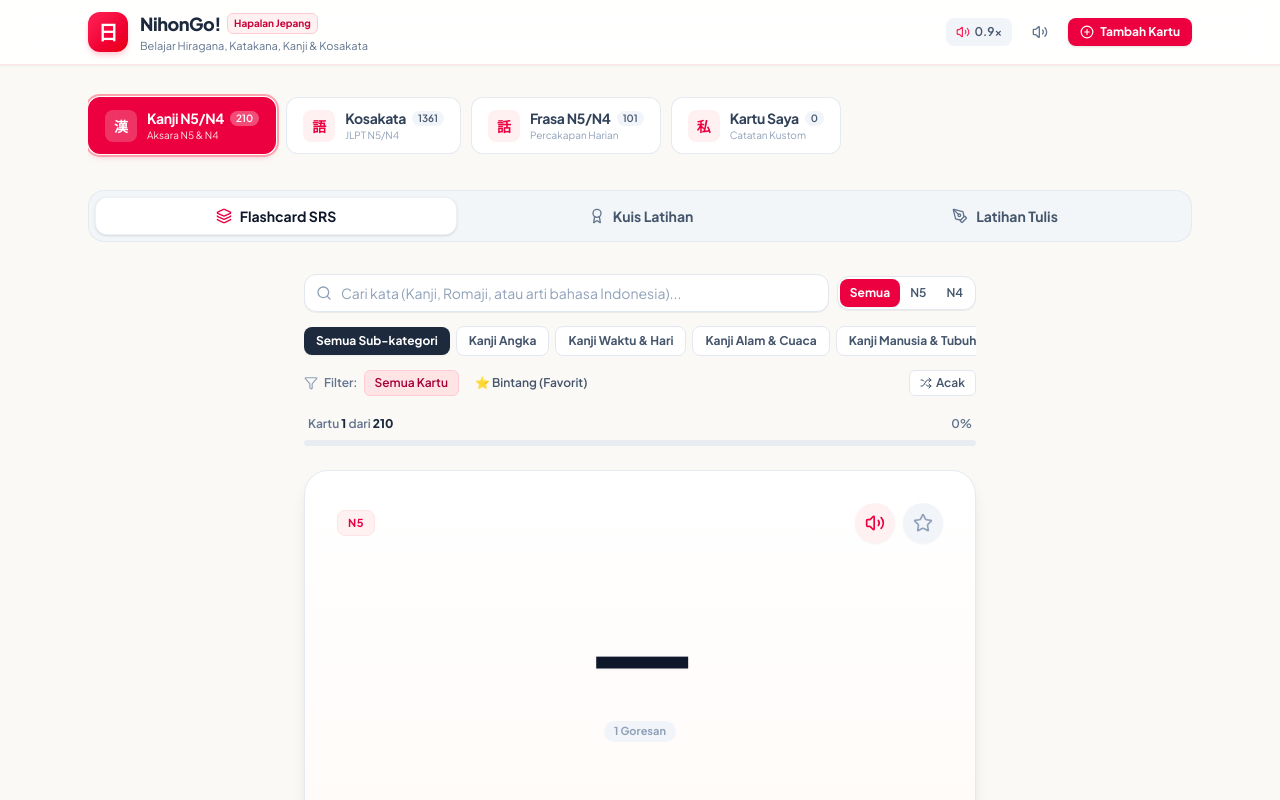
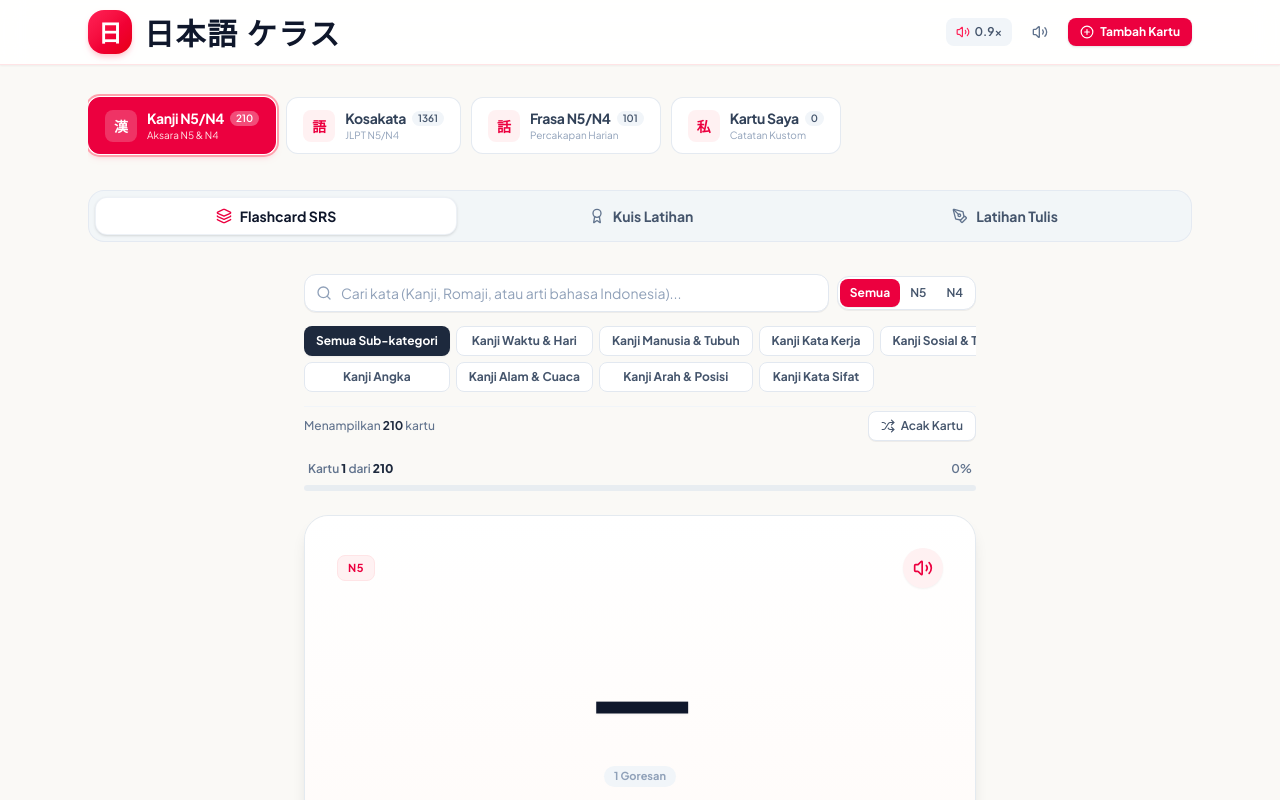
Before and after one commit to andreasjefrynb-spec/-Benky-, a React (Vite) app: page / in a window 1280 px wide. Shown: the top 800 px of the page. Built offline with nearby package versions, Linux system fonts and the light colour scheme; a web font is replaced by a local one.

Commit message:
feat: rebrand application to 日本語 ケラス
Update brand name across metadata, UI, and documentation. Refactor Flashcard and Vocabulary view components to remove unused favorite/star functionality and improve group shortcut layout.

```diff
--- a/index.html
+++ b/index.html
@@ -3,9 +3,9 @@
   <head>
     <meta charset="UTF-8" />
     <meta name="viewport" content="width=device-width, initial-scale=1.0" />
-    <title>Aplikasi Hapalan Jepang</title>
+    <title>日本語 ケラス</title>
     <meta name="description" content="Aplikasi belajar dan hapalan bahasa Jepang interaktif dengan Kanji N5/N4, Kosakata JLPT, Frasa, audio pelafalan, Flashcards, kuis, dan kanvas latihan menulis Kanji." />
-    <meta property="og:title" content="Aplikasi Hapalan Jepang" />
+    <meta property="og:title" content="日本語 ケラス" />
     <meta property="og:description" content="Aplikasi belajar dan hapalan bahasa Jepang interaktif dengan Kanji N5/N4, Kosakata JLPT, Frasa, audio pelafalan, Flashcards, kuis, dan kanvas latihan menulis Kanji." />
     <meta property="og:type" content="website" />
     <meta name="twitter:card" content="summary_large_image" />
--- a/metadata.json
+++ b/metadata.json
@@ -1,5 +1,5 @@
 {
-  "name": "Aplikasi Hapalan Jepang",
+  "name": "日本語 ケラス",
   "description": "Aplikasi belajar dan hapalan bahasa Jepang interaktif dengan Kanji N5/N4, Kosakata JLPT, Frasa, audio pelafalan, Flashcards, kuis, dan kanvas latihan menulis Kanji.",
   "requestFramePermissions": [],
   "majorCapabilities": ["MAJOR_CAPABILITY_SERVER_SIDE_GEMINI_API"]
--- a/src/App.tsx
+++ b/src/App.tsx
@@ -305,7 +305,7 @@ export default function App() {
       <footer className="border-t border-slate-200/80 bg-white py-4 text-center text-xs text-slate-400">
         <div className="max-w-6xl mx-auto px-4 flex flex-col sm:flex-row items-center justify-between gap-2">
           <p>
-            Aplikasi Hapalan Jepang &copy; {new Date().getFullYear()} &bull; Didesain untuk Pembelajar Bahasa Jepang
+            日本語 ケラス &copy; {new Date().getFullYear()} &bull; Didesain untuk Pembelajar Bahasa Jepang
           </p>
           <div className="flex items-center gap-3 text-slate-500 font-medium">
             <span>Kanji N5 & N4 (210)</span>
--- a/src/components/FlashcardView.tsx
+++ b/src/components/FlashcardView.tsx
@@ -2,7 +2,6 @@ import React, { useState, useEffect, useCallback } from 'react';
 import { motion, AnimatePresence } from 'motion/react';
 import {
   Volume2,
-  Star,
   RotateCw,
   ChevronLeft,
   ChevronRight,
@@ -10,7 +9,6 @@ import {
   Lightbulb,
   Sparkles,
   BookOpen,
-  Filter,
   Search,
   X,
 } from 'lucide-react';
@@ -21,7 +19,7 @@ interface FlashcardViewProps {
   cards: CardItem[];
   progress: Record<string, UserItemProgress>;
   onUpdateProgress: (id: string, status: 'new' | 'learning' | 'mastered') => void;
-  onToggleFavorite: (id: string) => void;
+  onToggleFavorite?: (id: string) => void;
   speechRate: number;
   initialSubCategory?: string;
   initialLevel?: 'all' | 'N5' | 'N4';
@@ -30,7 +28,6 @@ interface FlashcardViewProps {
 export const FlashcardView: React.FC<FlashcardViewProps> = ({
   cards,
   progress,
-  onToggleFavorite,
   speechRate,
   initialSubCategory = 'all',
   initialLevel = 'all',
@@ -38,7 +35,6 @@ export const FlashcardView: React.FC<FlashcardViewProps> = ({
   const [currentIndex, setCurrentIndex] = useState(0);
   const [isFlipped, setIsFlipped] = useState(false);
   const [selectedSubCategory, setSelectedSubCategory] = useState<string>(initialSubCategory);
-  const [statusFilter, setStatusFilter] = useState<'all' | 'favorite'>('all');
   const [levelFilter, setLevelFilter] = useState<'all' | 'N5' | 'N4'>(initialLevel);
   const [searchQuery, setSearchQuery] = useState('');
   const [shuffledCards, setShuffledCards] = useState<CardItem[]>(cards);
@@ -46,7 +42,7 @@ export const FlashcardView: React.FC<FlashcardViewProps> = ({
   // Check if current cards collection has level tags (e.g. N5 / N4)
   const hasLevelTags = cards.some(c => c.level === 'N5' || c.level === 'N4');
 
-  // Filter cards based on subcategory, level, search, and status
+  // Filter cards based on subcategory, level, and search query
   const filteredCards = shuffledCards.filter((card) => {
     // Subcategory check
     if (selectedSubCategory !== 'all' && card.subCategory !== selectedSubCategory) {
@@ -71,10 +67,6 @@ export const FlashcardView: React.FC<FlashcardViewProps> = ({
       }
     }
 
-    const itemProg = progress[card.id];
-    const isFav = !!itemProg?.isFavorite;
-
-    if (statusFilter === 'favorite') return isFav;
     return true;
   });
 
@@ -96,7 +88,6 @@ export const FlashcardView: React.FC<FlashcardViewProps> = ({
   const currentCard = filteredCards[currentIndex] || null;
   const currentProg = currentCard ? progress[currentCard.id] : null;
   const isMastered = currentProg?.status === 'mastered';
-  const isFav = !!currentProg?.isFavorite;
 
   const handleFlip = useCallback(() => {
     soundManager.playFlipSound();
@@ -272,12 +263,15 @@ export const FlashcardView: React.FC<FlashcardViewProps> = ({
           )}
         </div>
 
-        {/* Subcategory Pills */}
+        {/* Subcategory Pills - Ditumpuk 2 Baris */}
         {availableSubCats.length > 0 && (
-          <div className="flex items-center gap-1.5 overflow-x-auto no-scrollbar py-1">
+          <div className="grid grid-rows-2 grid-flow-col auto-cols-max gap-1.5 overflow-x-auto no-scrollbar py-1">
             <button
-              onClick={() => setSelectedSubCategory('all')}
-              className={`px-3 py-1.5 rounded-lg text-xs font-bold transition-all shrink-0 cursor-pointer ${
+              onClick={() => {
+                setSelectedSubCategory('all');
+                setCurrentIndex(0);
+              }}
+              className={`px-3 py-1.5 rounded-lg text-xs font-bold transition-all shrink-0 cursor-pointer whitespace-nowrap ${
                 selectedSubCategory === 'all'
                   ? 'bg-slate-800 text-white shadow-xs'
                   : 'bg-white text-slate-600 border border-slate-200 hover:bg-slate-50'
@@ -288,8 +282,11 @@ export const FlashcardView: React.FC<FlashcardViewProps> = ({
             {availableSubCats.map((sub) => (
               <button
                 key={sub}
-                onClick={() => setSelectedSubCategory(sub)}
-                className={`px-3 py-1.5 rounded-lg text-xs font-bold transition-all shrink-0 cursor-pointer ${
+                onClick={() => {
+                  setSelectedSubCategory(sub);
+                  setCurrentIndex(0);
+                }}
+                className={`px-3 py-1.5 rounded-lg text-xs font-bold transition-all shrink-0 cursor-pointer whitespace-nowrap ${
                   selectedSubCategory === sub
                     ? 'bg-rose-600 text-white shadow-xs'
                     : 'bg-white text-slate-600 border border-slate-200 hover:bg-slate-50'
@@ -301,42 +298,20 @@ export const FlashcardView: React.FC<FlashcardViewProps> = ({
           </div>
         )}
 
-        {/* Filter bar and controls */}
-        <div className="flex items-center justify-between gap-2 flex-wrap text-xs">
-          <div className="flex items-center gap-1.5">
-            <Filter className="w-3.5 h-3.5 text-slate-400" />
-            <span className="font-semibold text-slate-500">Filter:</span>
-            {(['all', 'favorite'] as const).map((mode) => {
-              const labels = {
-                all: 'Semua Kartu',
-                favorite: '⭐ Bintang (Favorit)',
-              };
-              return (
-                <button
-                  key={mode}
-                  onClick={() => setStatusFilter(mode)}
-                  className={`px-2.5 py-1 rounded-md font-semibold transition-all cursor-pointer ${
-                    statusFilter === mode
-                      ? 'bg-rose-100 text-rose-800 font-bold border border-rose-200'
-                      : 'text-slate-600 hover:text-slate-900 hover:bg-slate-100'
-                  }`}
-                >
-                  {labels[mode]}
-                </button>
-              );
-            })}
-          </div>
+        {/* Action Controls */}
+        <div className="flex items-center justify-between gap-2 text-xs pt-1 border-t border-slate-100">
+          <span className="text-slate-500 font-medium">
+            Menampilkan <strong className="text-slate-800">{filteredCards.length}</strong> kartu
+          </span>
 
-          <div className="flex items-center gap-2">
-            <button
-              onClick={handleShuffle}
-              className="flex items-center gap-1 px-2.5 py-1 text-slate-600 hover:text-slate-900 bg-white border border-slate-200 hover:bg-slate-50 rounded-md font-semibold transition-colors"
-              title="Acak urutan kartu"
-            >
-              <Shuffle className="w-3 h-3" />
-              <span>Acak</span>
-            </button>
-          </div>
+          <button
+            onClick={handleShuffle}
+            className="flex items-center gap-1.5 px-3 py-1.5 text-slate-600 hover:text-slate-900 bg-white border border-slate-200 hover:bg-slate-50 rounded-lg font-semibold transition-colors cursor-pointer shadow-2xs"
+            title="Acak urutan kartu"
+          >
+            <Shuffle className="w-3.5 h-3.5" />
+            <span>Acak Kartu</span>
+          </button>
         </div>
       </div>
 
@@ -382,25 +357,11 @@ export const FlashcardView: React.FC<FlashcardViewProps> = ({
                 {/* Audio button */}
                 <button
                   onClick={() => soundManager.speak(currentCard.kanji || currentCard.japanese, speechRate)}
-                  className="p-2.5 rounded-full bg-rose-50 text-rose-600 hover:bg-rose-100 hover:scale-105 active:scale-95 transition-all shadow-xs"
+                  className="p-2.5 rounded-full bg-rose-50 text-rose-600 hover:bg-rose-100 hover:scale-105 active:scale-95 transition-all shadow-xs cursor-pointer"
                   title="Putar Audio Pelafalan"
                   aria-label="Putar audio"
                 >
                   <Volume2 className="w-5 h-5" />
-                </button>
-
-                {/* Favorite button */}
-                <button
-                  onClick={() => onToggleFavorite(currentCard.id)}
-                  className={`p-2.5 rounded-full transition-all shadow-xs ${
-                    isFav
-                      ? 'bg-amber-100 text-amber-500'
-                      : 'bg-slate-100 text-slate-400 hover:text-amber-500 hover:bg-amber-50'
-                  }`}
-                  title={isFav ? 'Hapus dari Bintang' : 'Tandai Bintang'}
-                  aria-label="Tandai favorit"
-                >
-                  <Star className={`w-5 h-5 ${isFav ? 'fill-amber-400' : ''}`} />
                 </button>
               </div>
             </div>
--- a/src/components/Navbar.tsx
+++ b/src/components/Navbar.tsx
@@ -22,21 +22,13 @@ export const Navbar: React.FC<NavbarProps> = ({
       <div className="max-w-6xl mx-auto px-4 sm:px-6 h-16 flex items-center justify-between">
         {/* Brand Logo & Name */}
         <div className="flex items-center gap-3">
-          <div className="w-10 h-10 rounded-xl bg-gradient-to-br from-rose-500 to-red-600 text-white flex items-center justify-center font-bold text-xl shadow-md shadow-rose-200">
+          <div className="w-11 h-11 rounded-2xl bg-gradient-to-br from-rose-500 to-red-600 text-white flex items-center justify-center font-bold text-2xl shadow-md shadow-rose-200 shrink-0">
             日
           </div>
           <div>
-            <div className="flex items-center gap-1.5">
-              <h1 className="text-lg font-extrabold text-slate-800 tracking-tight">
-                NihonGo!
-              </h1>
-              <span className="px-1.5 py-0.5 text-[10px] font-bold bg-rose-50 text-rose-700 rounded-md border border-rose-200">
-                Hapalan Jepang
-              </span>
-            </div>
-            <p className="text-[11px] text-slate-500 hidden sm:block">
-              Belajar Hiragana, Katakana, Kanji & Kosakata
-            </p>
+            <h1 className="text-2xl sm:text-3xl font-black text-slate-900 font-jp tracking-wider leading-none">
+              日本語 ケラス
+            </h1>
           </div>
         </div>
 
--- a/src/components/VocabGroupView.tsx
+++ b/src/components/VocabGroupView.tsx
@@ -8,8 +8,7 @@ import {
   Layers,
   BookOpen,
   Sparkles,
-  CheckCircle2,
-  Star
+  CheckCircle2
 } from 'lucide-react';
 import { CardItem, UserItemProgress } from '../types';
 import { soundManager } from '../utils/audio';
@@ -309,8 +308,8 @@ export const VocabGroupView: React.FC<VocabGroupViewProps> = ({
           </div>
         </div>
 
-        {/* Group Shortcut Quick Jump Bar */}
-        <div className="flex items-center gap-1.5 overflow-x-auto no-scrollbar py-1 text-xs">
+        {/* Group Shortcut Quick Jump Bar - Ditumpuk 2 Baris */}
+        <div className="grid grid-rows-2 grid-flow-col auto-cols-max gap-1.5 overflow-x-auto no-scrollbar py-1 text-xs">
           <button
             onClick={() => scrollToGroup('all')}
             className={`px-3 py-1.5 rounded-xl font-bold whitespace-nowrap transition-all cursor-pointer ${
@@ -444,7 +443,6 @@ export const VocabGroupView: React.FC<VocabGroupViewProps> = ({
                     {group.cards.map((card) => {
                       const itemProg = progress[card.id];
                       const isMastered = itemProg?.status === 'mastered';
-                      const isFav = !!itemProg?.isFavorite;
 
                       return (
                         <div
@@ -508,7 +506,7 @@ export const VocabGroupView: React.FC<VocabGroupViewProps> = ({
                             )}
                           </div>
 
-                          {/* Card Bottom: Audio Pronounce & Favorite */}
+                          {/* Card Bottom: Audio Pronounce */}
                           <div className="flex items-center justify-between pt-2">
                             <button
                               onClick={() => playWordAudio(card.japanese)}
@@ -518,20 +516,6 @@ export const VocabGroupView: React.FC<VocabGroupViewProps> = ({
                               <Volume2 className="w-4 h-4" />
                               <span className="text-[11px]">Audio</span>
                             </button>
-
-                            {onToggleFavorite && (
-                              <button
-                                onClick={() => onToggleFavorite(card.id)}
-                                className={`p-1.5 rounded-lg transition-colors cursor-pointer ${
-                                  isFav
-                                    ? 'text-amber-500 hover:text-amber-600 bg-amber-50'
-                                    : 'text-slate-300 hover:text-slate-500 hover:bg-slate-50'
-                                }`}
-                                title={isFav ? 'Hapus dari favorit' : 'Tandai favorit'}
-                              >
-                                <Star className={`w-4 h-4 ${isFav ? 'fill-amber-400' : ''}`} />
-                              </button>
-                            )}
                           </div>
                         </div>
                       );
```
